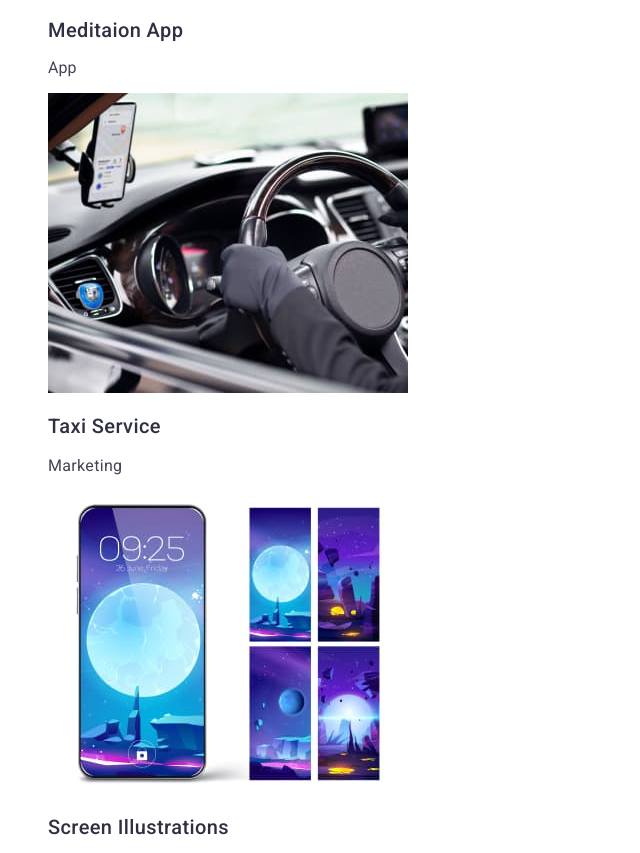
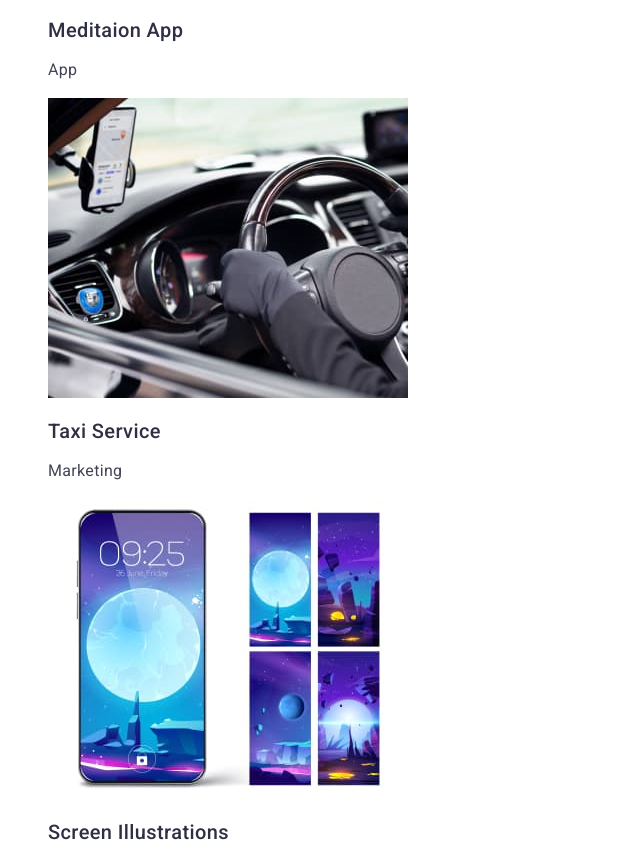
Before and after one commit to AleksPiatakov/goit-markup-hw-02, a plain HTML site: page portfolio.html in a window 1280 px wide. Shown: the part 1551-2404 px from the top of the page, without its empty margins (0-640 px from the left). Drawn offline with Linux system fonts and the light colour scheme.

Commit message:
виправлення помилки

```diff
--- a/portfolio.html
+++ b/portfolio.html
@@ -96,7 +96,7 @@
               height="300"
             />
             <h2 class="subtitle">Meditaion App</h2>
-            <pclass="desc">App</p>
+            <p class="desc">App</p>
           </li>
           <li>
             <img src="./images/Taxi.jpg" alt="Taxi Service" width="360" height="300" />
```
